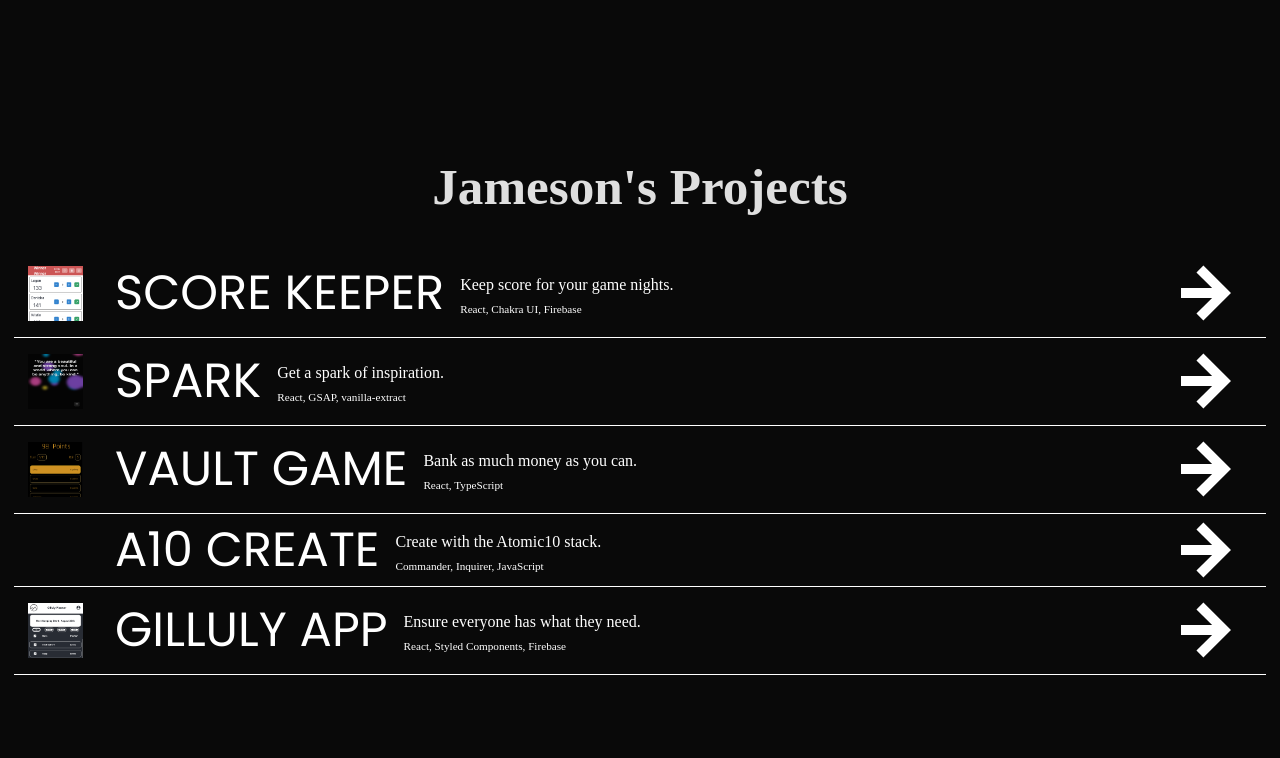
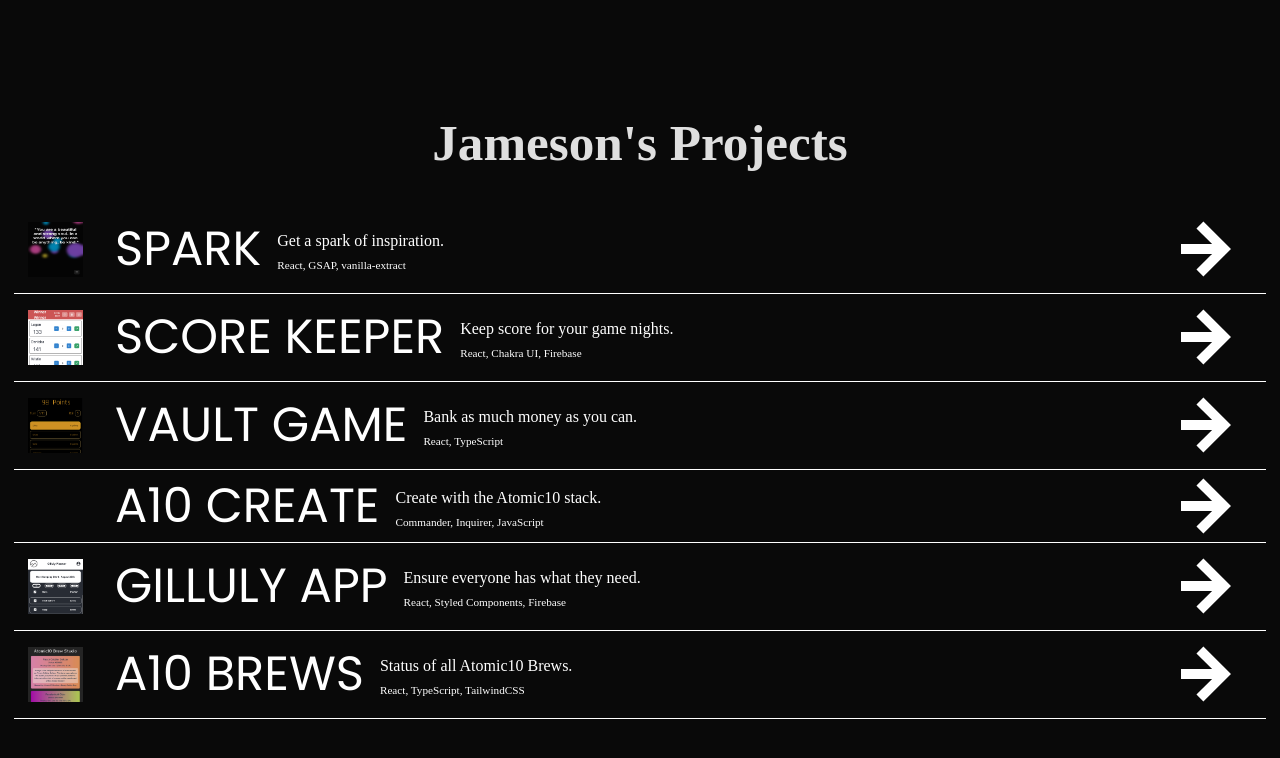
Before and after one commit to Jameson13B/project-dashboard, a React (Vite) app: page / in a window 1280 px wide. Shown: the top 758 px of the page. Built offline with nearby package versions, Linux system fonts and the light colour scheme.

Commit message:
Added A10 Brews project

```diff
--- a/src/App.tsx
+++ b/src/App.tsx
@@ -2,23 +2,24 @@ import scorekeeper from "./assets/scorekeeper.png"
 import vault from "./assets/vault.png"
 import gilluly from "./assets/gilluly.png"
 import spark from "./assets/spark.png"
+import a10brews from "./assets/a10brews.png"
 import "./App.css"
 import { LinkRow } from "./LinkRow"
 
 const data = [
+  {
+    name: "Spark",
+    description: "Get a spark of inspiration.",
+    screenshot: spark,
+    technologies: "React, GSAP, vanilla-extract",
+    link: "https://spark.jamesonb.com/",
+  },
   {
     name: "Score Keeper",
     description: "Keep score for your game nights.",
     screenshot: scorekeeper,
     technologies: "React, Chakra UI, Firebase",
     link: "https://scorekeeper.jamesonb.com/",
-  },
-  {
-    name: "Spark",
-    description: "Get a spark of inspiration.",
-    screenshot: spark,
-    technologies: "React, GSAP, vanilla-extract",
-    link: "https://brews.atomic10.studio",
   },
   {
     name: "Vault Game",
@@ -41,6 +42,13 @@ const data = [
     technologies: "React, Styled Components, Firebase",
     link: "https://gilluly.jamesonb.com/",
   },
+  {
+    name: "A10 Brews",
+    description: "Status of all Atomic10 Brews.",
+    screenshot: a10brews,
+    technologies: "React, TypeScript, TailwindCSS",
+    link: "https://brews.atomic10.studio",
+  },
 ]
 
 function App() {
--- a/src/LinkRow.tsx
+++ b/src/LinkRow.tsx
@@ -33,7 +33,13 @@ export const LinkRow = ({
   }, [])
 
   return (
-    <a className="link-row" href={project.link} ref={linkRef}>
+    <a
+      className="link-row"
+      href={project.link}
+      ref={linkRef}
+      target="_blank"
+      rel="noopener noreferrer"
+    >
       {project.screenshot !== "null" ? (
         <img className="screenshot" src={project.screenshot} />
       ) : (
```
Also changed, not shown: src/assets/a10brews.png (renamed from src/assets/BrewStudio.png).
